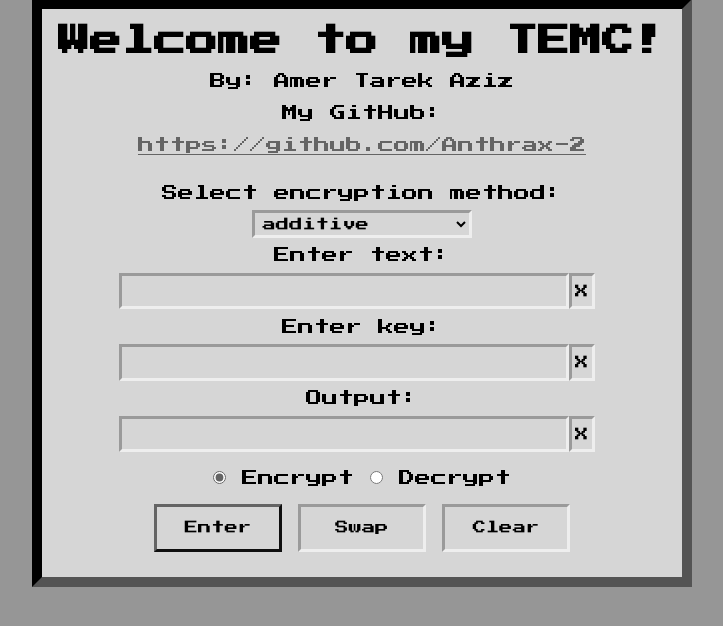
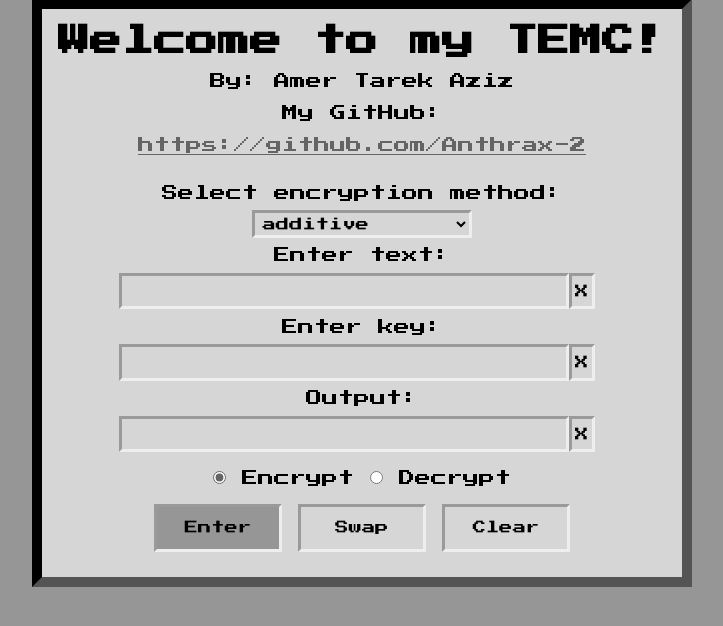
Before and after one commit to Anthrax-2/traditional-encryption-demonstrator, a Flask app: page / in a window 1280 px wide, while the restyled element is pressed. Shown: the part 107-733 px from the top of the page, without its empty margins (278-1001 px from the left). Run offline with Flask 3, Linux system fonts and the light colour scheme.

Commit message:
Add on click styling for buttons

```diff
--- a/static/style.css
+++ b/static/style.css
@@ -151,3 +151,11 @@ select:hover,
 .field-wrapper button:hover {
     border: outset rgb(100, 100, 100);
 }
+
+#enter:active,
+#swap:active,
+#clear-all:active,
+.field-wrapper button:active {
+    border: inset;
+    background-color: rgb(150, 150, 150);
+}
```
